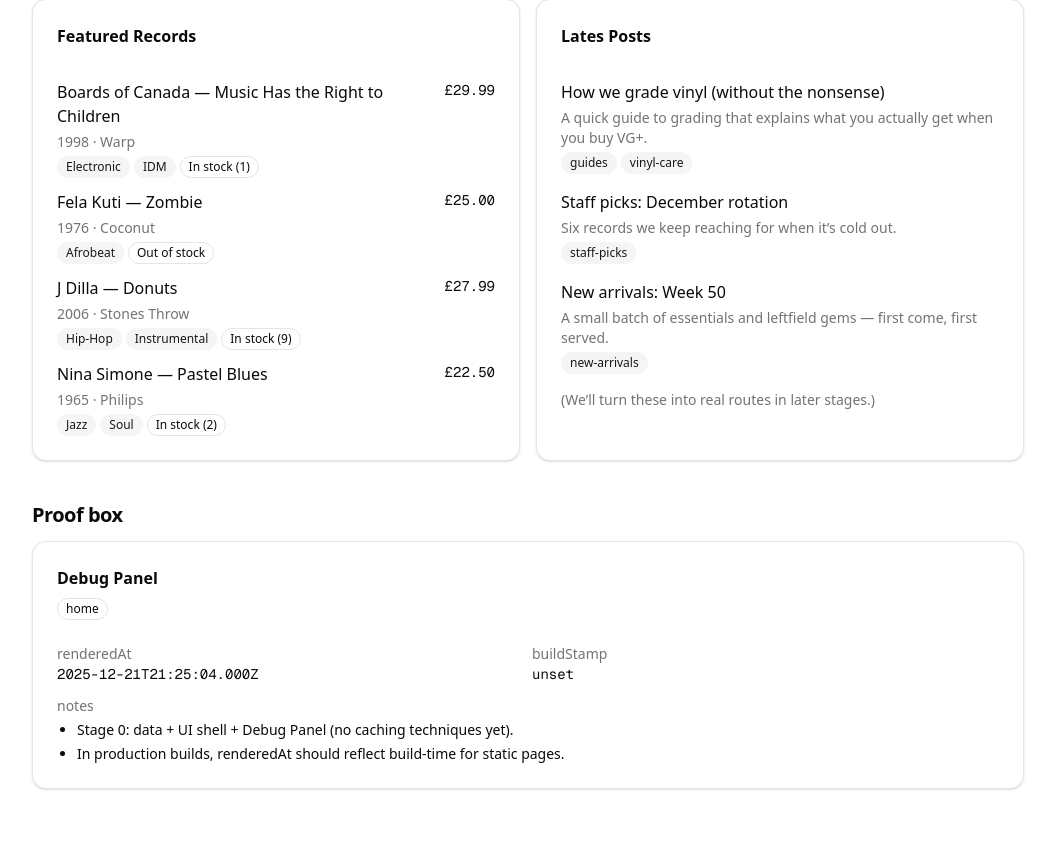
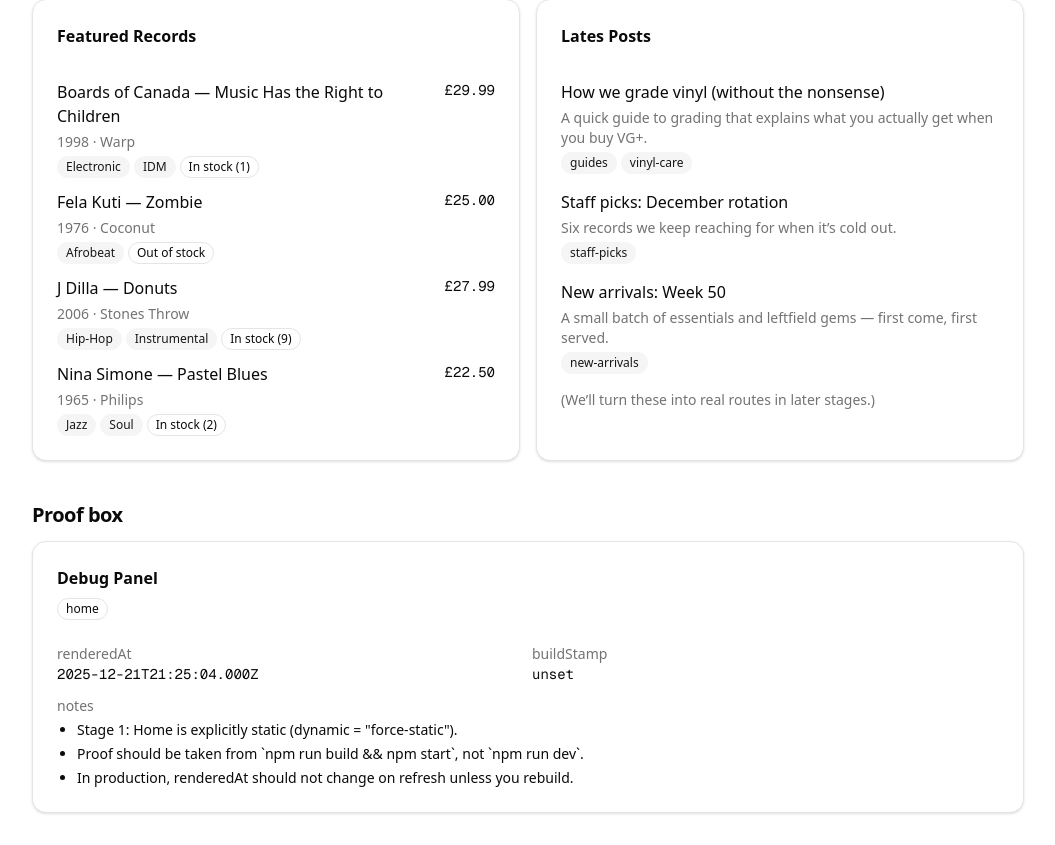
Before and after one commit to TropicalRobot/stacks-record-shop, a Next.js app: page / in a window 1280 px wide. Shown: the part 278-1123 px from the top of the page, without its empty margins (112-1167 px from the left). Before the commit the page ends 1099 px from the top, so only its background shows below. Built offline with nearby package versions, Linux system fonts and the light colour scheme; no server answers.

Commit message:
Stage 1 | Static (SSG) home page

```diff
--- a/src/app/page.tsx
+++ b/src/app/page.tsx
@@ -1,3 +1,5 @@
+export const dynamic = "force-static";
+
 import Link from "next/link";
 import { Card, CardContent, CardHeader, CardTitle } from "@/components/ui/card";
 import { Badge } from "@/components/ui/badge";
@@ -103,8 +105,9 @@
         <DebugPanel
           pageName="home"
           notes={[
-            "Stage 0: data + UI shell + Debug Panel (no caching techniques yet).",
-            "In production builds, renderedAt should reflect build-time for static pages.",
+            'Stage 1: Home is explicitly static (dynamic = "force-static").',
+            "Proof should be taken from `npm run build && npm start`, not `npm run dev`.",
+            "In production, renderedAt should not change on refresh unless you rebuild.",
           ]}
         />
       </section>
```
